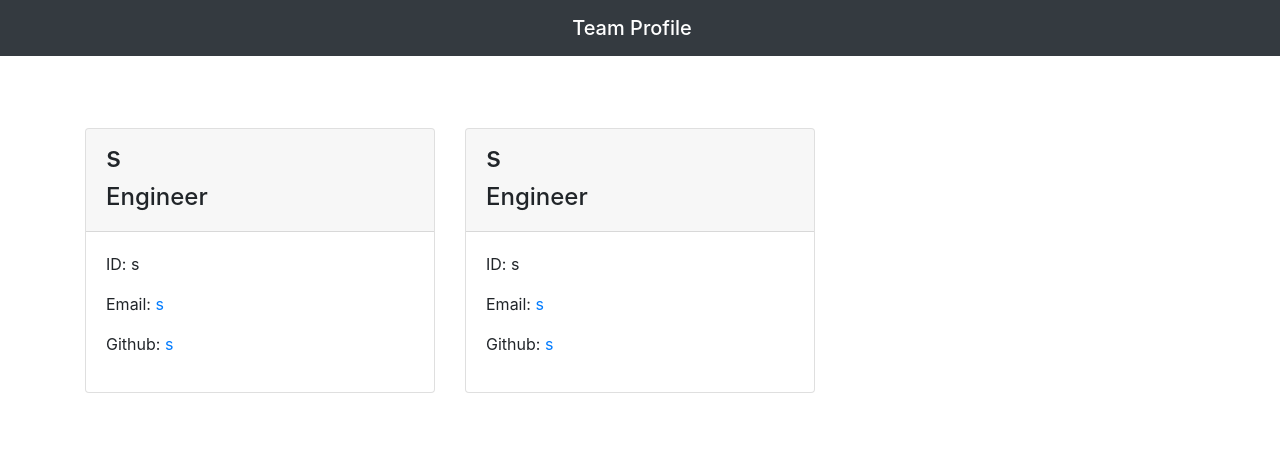
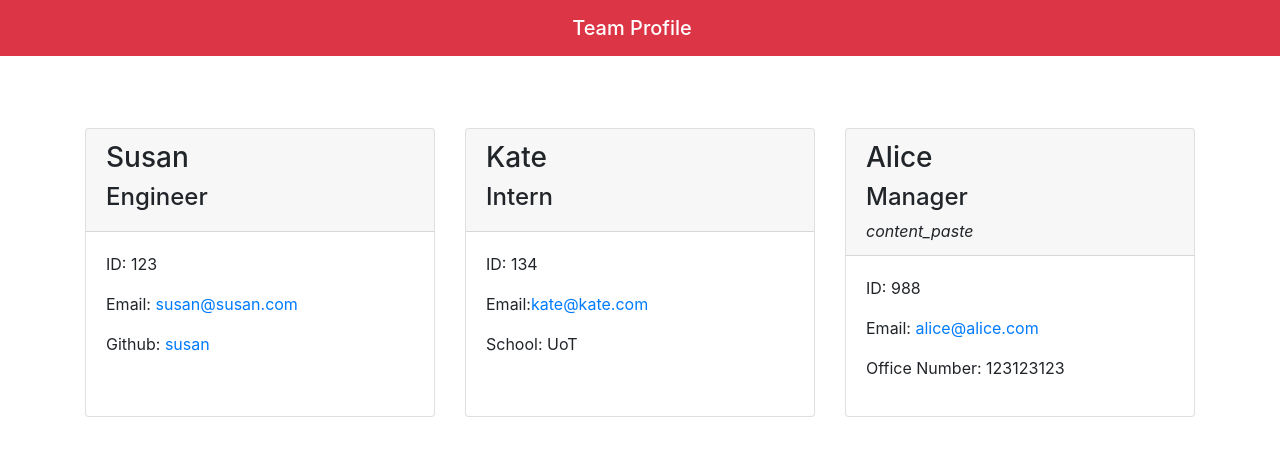
Before and after one commit to vrzali/ch10-team-profile-generator, a website: page dis/index.html in a window 1280 px wide. Drawn offline with nearby package versions, Linux system fonts and the light colour scheme.

```diff
--- a/app.js
+++ b/app.js
@@ -90,7 +90,7 @@
         <title>Team Profile</title>
     </head>
     <body>
-        <nav class="navbar navbar-dark bg-dark mb-5">
+        <nav class="navbar navbar-dark bg-danger mb-5">
             <span class="navbar-brand mb-0 h1 w-100 text-center">Team Profile</span>
         </nav>
         <div class="container">
@@ -151,7 +151,7 @@
                     <div class="card h-100">
                         <div class="card-header">
                             <h3>${member.name}</h3>
-                            <h4>Manager</h4><i class="material-icons">content_paste</i>
+                            <h4>Manager</h4>
                         </div>
                         <div class="card-body">
                             <p class="id">ID: ${member.id}</p>
--- a/dis/index.html
+++ b/dis/index.html
@@ -8,41 +8,52 @@
         <title>Team Profile</title>
     </head>
     <body>
-        <nav class="navbar navbar-dark bg-dark mb-5">
+        <nav class="navbar navbar-dark bg-danger mb-5">
             <span class="navbar-brand mb-0 h1 w-100 text-center">Team Profile</span>
         </nav>
         <div class="container">
             <div class="row">
+                <div class="col-4 mt-4">
+                    <div class="card h-100">
+                        <div class="card-header">
+                            <h3>Susan</h3>
+                            <h4>Engineer</h4>
+                        </div>
+                        <div class="card-body">
+                        <p class="id">ID: 123</p>
+                        <p class="email">Email: <a href="mailto:susan@susan.com">susan@susan.com</a></p>
+                        <p class="github">Github: <a href="https://github.com/susan">susan</a></p>
+                        </div>
+                    </div>
+                </div>
 
                 <div class="col-4 mt-4">
                     <div class="card h-100">
                         <div class="card-header">
-                            <h3>s</h3>
-                            <h4>Engineer</h4>
+                            <h3>Kate</h3>
+                            <h4>Intern</h4>
                         </div>
-                    <div class="card-body">
-                        <p class="id">ID: s</p>
-                        <p class="email">Email: <a href="mailto:s">s</a></p>
-                        <p class="github">Github: <a href="https://github.com/s">s</a></p>
+                         <div class="card-body">
+                        <p class="id">ID: 134</p>
+                        <p class="email">Email:<a href="mailto:kate@kate.com">kate@kate.com</a></p>
+                        <p class="school">School: UoT</p>
+                         </div>
                     </div>
                 </div>
-            </div>
-
 
                 <div class="col-4 mt-4">
                     <div class="card h-100">
                         <div class="card-header">
-                            <h3>s</h3>
-                            <h4>Engineer</h4>
+                            <h3>Alice</h3>
+                            <h4>Manager</h4><i class="material-icons">content_paste</i>
                         </div>
-                    <div class="card-body">
-                        <p class="id">ID: s</p>
-                        <p class="email">Email: <a href="mailto:s">s</a></p>
-                        <p class="github">Github: <a href="https://github.com/s">s</a></p>
+                        <div class="card-body">
+                            <p class="id">ID: 988</p>
+                            <p class="email">Email: <a href="mailto:alice@alice.com">alice@alice.com</a></p>
+                            <p class="office">Office Number: 123123123</p>
                     </div>
                 </div>
-            </div>
-             </div>
+        </div> </div>
     </div>
 
 </body>
```
Also changed, not shown: README.md.
